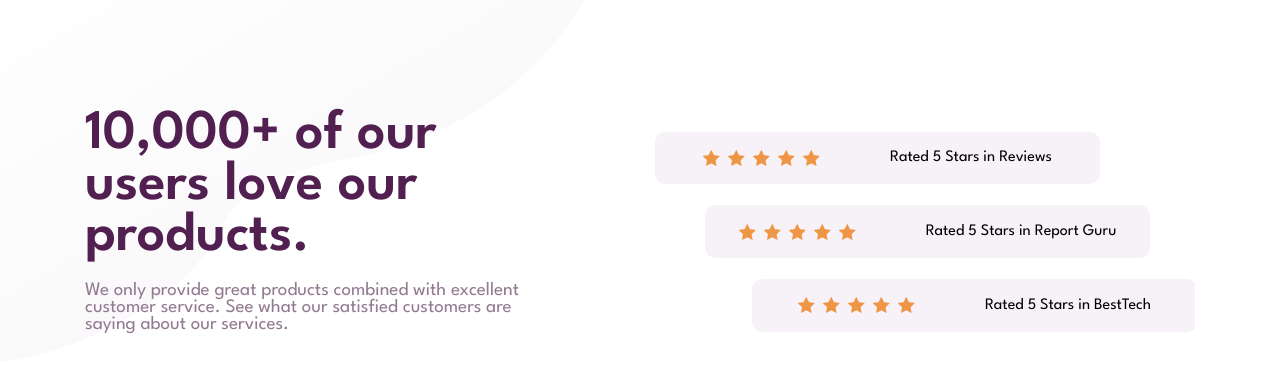
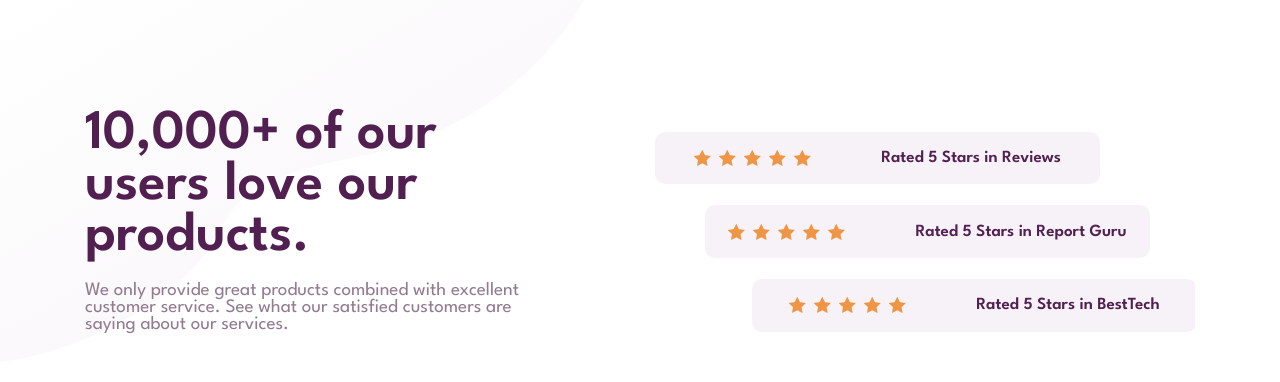
Before and after one commit to Georginio-prod/Social-proof-section, a website built with Vite: page index.html in a window 1280 px wide. Shown: the top 382 px of the page. Built offline with nearby package versions, Linux system fonts and the light colour scheme; files whose address does not match are found by name.

Commit message:
style: change the font size and police from second section card

```diff
--- a/index.html
+++ b/index.html
@@ -37,16 +37,16 @@
           <div class="section">
             <div class="section__first">
               <img src="./public/Group 4.png" alt="etoile" class="section--img">
-              Rated 5 Stars in Reviews
+             <span class="color"> Rated 5 Stars in Reviews</span>
           </div>
 
               <div class="section__second">
                 <img src="./public/Group 4.png" alt="etoile" class="section--img">
-                Rated 5 Stars in Report Guru
+                <span class="color">Rated 5 Stars in Report Guru</span>
               </div>
               <div class="section__tree">
                 <img src="./public/Group 4.png" alt="etoile" class="section--img">
-                Rated 5 Stars in BestTech
+                <span class="color"> Rated 5 Stars in BestTech</span>
               </div>
           </div>
         </div>
--- a/sass/style.scss
+++ b/sass/style.scss
@@ -100,6 +100,12 @@ body {
     flex-direction: column;
 }
 
+.color {
+ color: #512051 ;
+ font-size: 17px;
+ font-weight: 900;
+}
+
 .section__first,
 .section__second,
 .section__tree {
```
